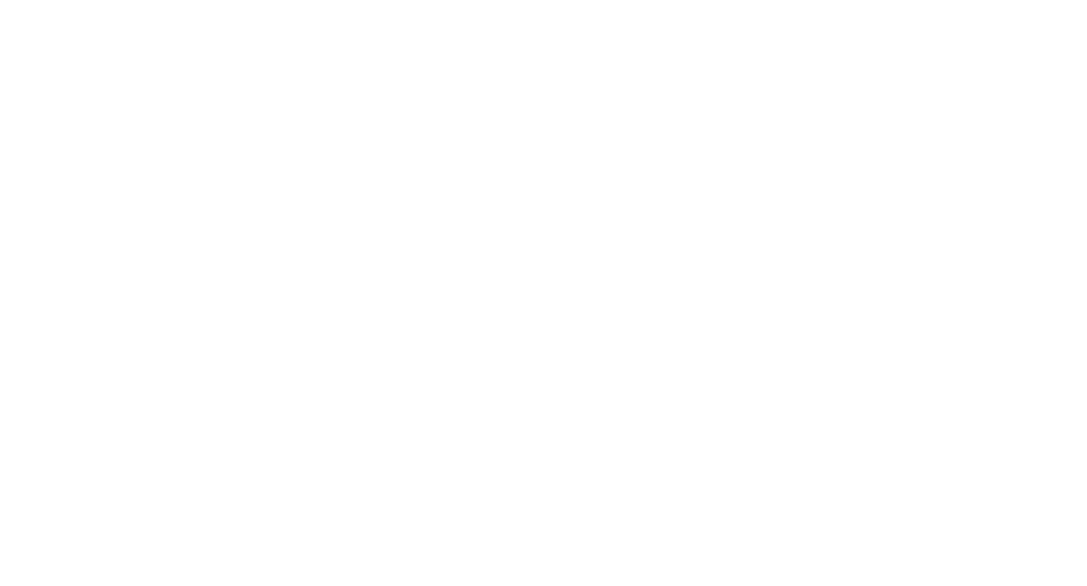
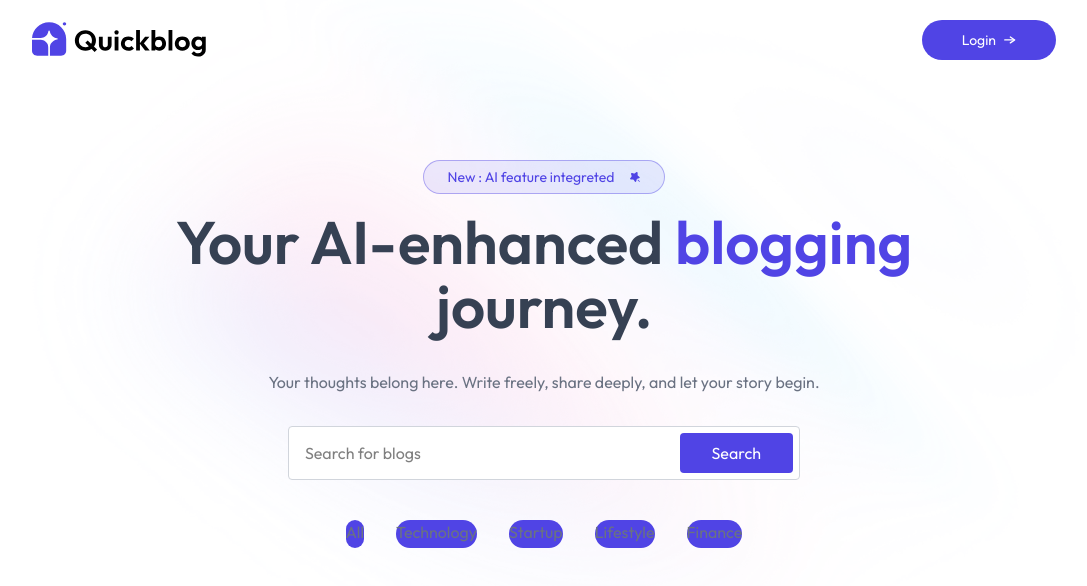
Before and after one commit to Aayush-235/BlogApp, a React (Vite) app in the folder client/: page / in a window 1280 px wide. Shown: the top 586 px of the page, without its empty margins (96-1183 px from the left). Built offline with nearby package versions, Linux system fonts and the light colour scheme.

Commit message:
Header, Navbar, Bloglist all are add in home.jsx file

```diff
--- a/client/src/App.jsx
+++ b/client/src/App.jsx
@@ -1,9 +1,15 @@
 import React from 'react'
+import { Route, Routes } from 'react-router-dom'
+import Home from './pages/Home'
+import Blog from './pages/Blog'
 
 const App = () => {
   return (
     <div>
-
+      <Routes>
+        <Route path="/" element={<Home/>} />
+        <Route path="/blog" element={<Blog/>} />
+      </Routes>
     </div>
   )
 }
--- /dev/null
+++ b/client/src/components/Bloglist.jsx
@@ -0,0 +1,26 @@
+import React from 'react'
+import { blogCategories } from '../assets/assets'
+
+const Bloglist = () => {
+    return (
+        <div>
+            <div className='flex justify-center gap-4 sm:gap-8 my-10 relative'>
+                {blogCategories.map((item) => (
+                    <div key={item} className='relative'>
+                        <button className='cursor-pointer text-gray-500 '>
+                            {item}
+                            <div className='absolute left-0 right-0 top-0 h-7 -z-1 bg-primary rounded-full'>
+                            </div>
+                        </button>
+                    </div>
+                ))}
+            </div>
+
+            <div>
+                {/* blogcards */}
+            </div>
+        </div >
+    )
+}
+
+export default Bloglist
--- /dev/null
+++ b/client/src/components/Header.jsx
@@ -0,0 +1,36 @@
+import React from 'react'
+import { assets } from '../assets/assets'
+
+const Header = () => {
+    return (
+        <div className='mx-8 sm:mx-16 xl:mx-24 relative '>
+            <div className='text-center mt-20 mb-8'>
+
+                <div className='inline-flex items-center justify-center gap-4 px-6 py-1.5 mb-4 border border-primary/40 bg-primary/10 rounded-full text-primary text-sm'>
+
+                    <p>New : AI feature integreted</p>
+                    <img src={assets.star_icon} className='w-2.5' alt="" />
+
+                </div>
+
+                <h1 className='text-3xl sm:text-6xl font-semibold sm:leading-16 text-gray-700'>Your AI-enhanced <span className='text-primary'>blogging</span> <br />journey.</h1>
+
+                <p className='my-6 sm:my-8 max-w-2xl m-auto max-sm:text-xs text-gray-500'>Your thoughts belong here. Write freely, share deeply, and let your story begin.</p>
+
+                <form className='flex justify-between max-w-lg max-sm:scale-75 mx-auto border border-gray-300 bg-white rounded overflow-hidden'>
+
+                    <input className="w-full pl-4 outline-none"type="text" placeholder='Search for blogs' required />
+
+                    <button className="bg-primary text-white px-8 py-2  m-1.5 rounded hover:scale-105 transition0-all cursor-pointer"type='submit'>Search</button>
+
+                </form>
+
+            </div>
+
+            <img src={assets.gradientBackground} className="absolute -top-50 -z-1 opacity-50" alt="" />
+
+        </div>
+    )
+}
+
+export default Header
--- /dev/null
+++ b/client/src/components/Navbar.jsx
@@ -0,0 +1,19 @@
+import React from 'react'
+import { assets } from '../assets/assets'
+import { useNavigate } from 'react-router-dom'
+
+const Navbar = () => {
+    const navigate = useNavigate();
+
+    return (
+        <div className='flex justify-between items-center py-5 mx-8 sm:mx-20 xl:mx-32'>
+            <img onClick={() => navigate('/')} src={assets.logo} className="w-32 sm:w-44 cursor-pointer" alt="logo" />
+
+            <button onClick={() => navigate('/admin')} className='flex items-center gap-2 rounded-full text-sm cursor-pointer bg-primary text-white px-10 py-2.5'>Login
+                <img src={assets.arrow} className='w-3' alt="arrow" />
+            </button>
+        </div>
+    )
+}
+
+export default Navbar
--- /dev/null
+++ b/client/src/pages/Blog.jsx
@@ -0,0 +1,11 @@
+import React from 'react'
+
+const Blog = () => {
+  return (
+    <div>
+      <h1>Blog</h1>
+    </div>
+  )
+}
+
+export default Blog
--- /dev/null
+++ b/client/src/pages/Home.jsx
@@ -0,0 +1,16 @@
+import React from 'react'
+import Navbar from '../components/Navbar'
+import Header from '../components/Header'
+import Bloglist from '../components/Bloglist'
+
+const Home = () => {
+  return (
+    <>
+      <Navbar/>
+      <Header/>
+      <Bloglist/>
+    </>
+  )
+}
+
+export default Home
```
